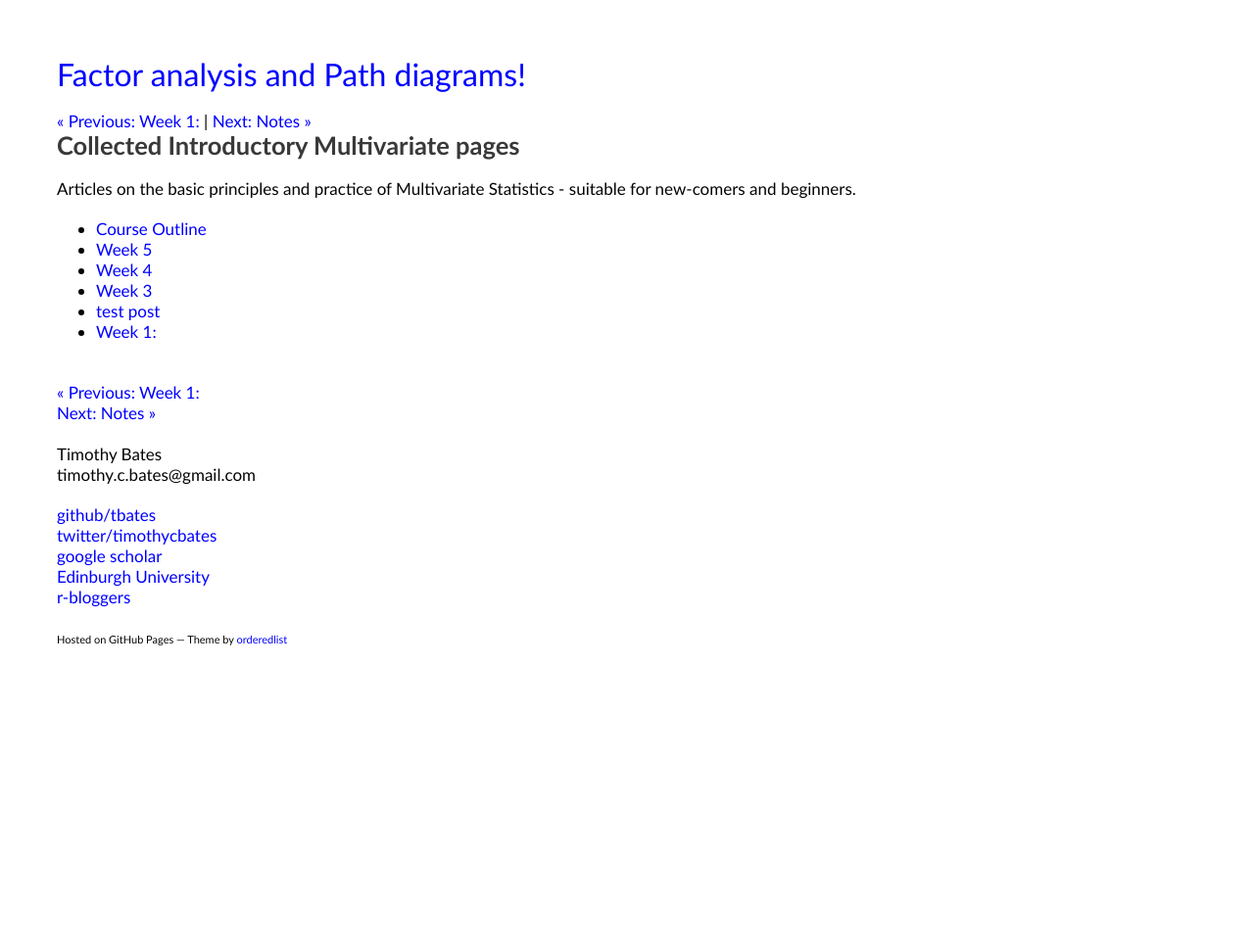
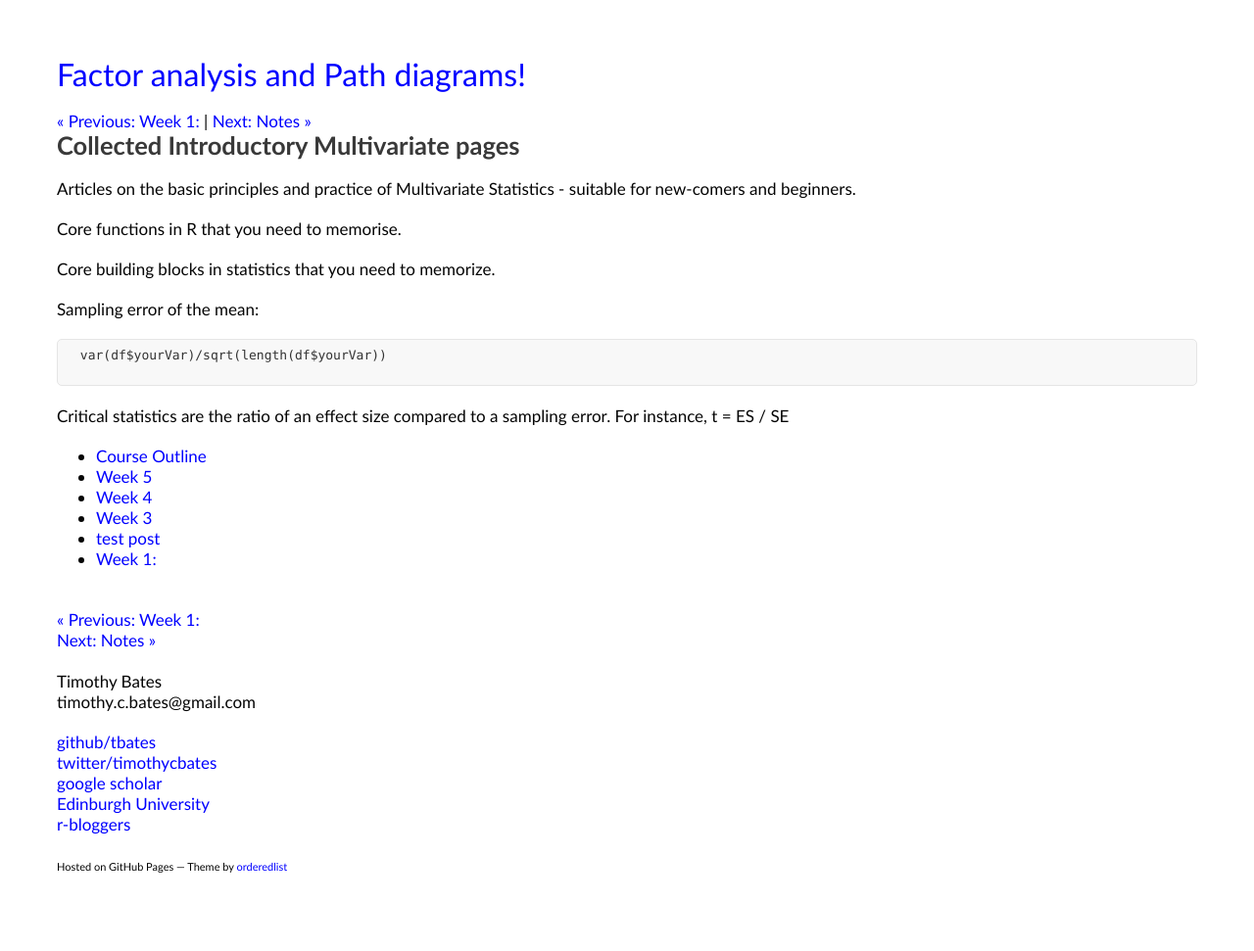
Before and after one commit to tbates/Multivariate-Stats-Course, a Jekyll site: the page built from _posts/2015-06-20-container-Intro.markdown, in a window 1280 px wide. Shown: the whole page at 98% size. Built offline with Jekyll 4.4.1, drawn with Linux system fonts in a browser that asks for light colours; before the commit the page ends 900 px from its top, so only the background shows below that.

Commit message:
things todo

````diff
--- a/_posts/2015-06-20-container-Intro.markdown
+++ b/_posts/2015-06-20-container-Intro.markdown
@@ -10,6 +10,18 @@ categories: container
 
 Articles on the basic principles and practice of Multivariate Statistics - suitable for new-comers and beginners.
 
+Core functions in R that you need to memorise.
+
+Core building blocks in statistics that you need to memorize.
+
+Sampling error of the mean:
+
+```splus
+ var(df$yourVar)/sqrt(length(df$yourVar))
+
+```
+Critical statistics are the ratio of an effect size compared to a sampling error. For instance, t = ES / SE
+
 <ul>
   {% for post in site.categories.intro %}
 	{% if post.url %}
````
Also changed, not shown: _posts/2010-06-01-notes.markdown (renamed from _posts/2010-06-01-notes.md).
